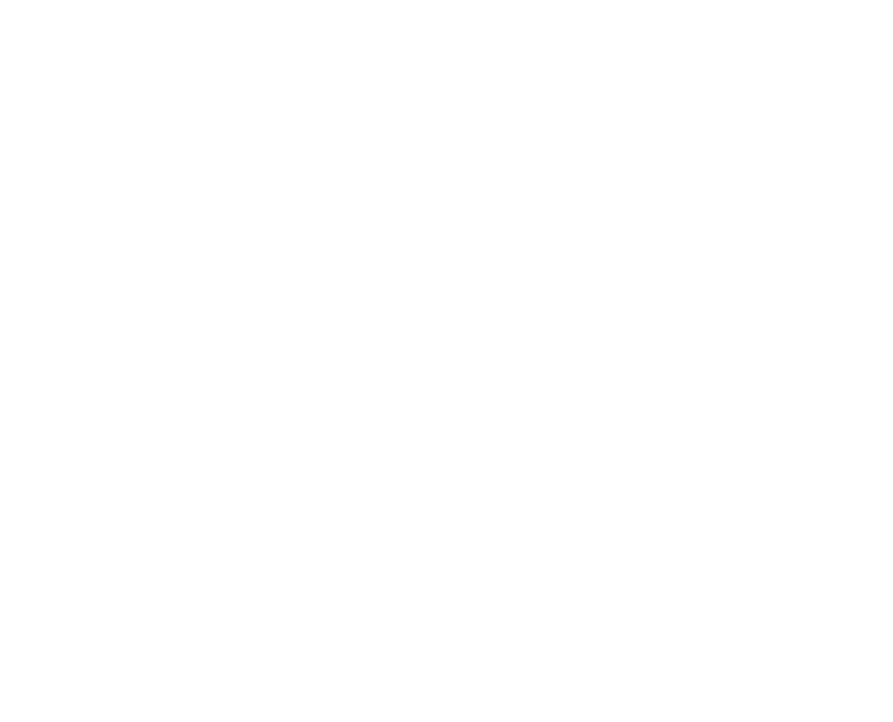
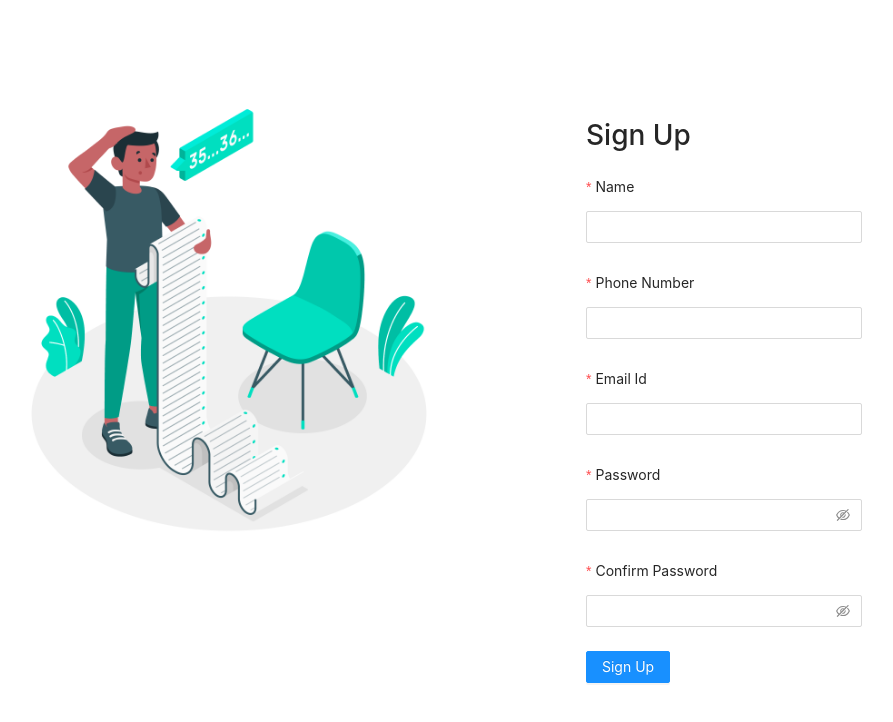
Before and after one commit to muditmahajan21/billsplit-frontend, a React (Create React App) app: page / in a window 1280 px wide. Before the commit this address had no page. Shown: the top 722 px of the page, without its empty margins (126-1019 px from the left). Built offline with nearby package versions, Linux system fonts and the light colour scheme.

Commit message:
add default route

```diff
--- a/src/App.js
+++ b/src/App.js
@@ -8,6 +8,7 @@ const App = () => {
   return (
     <>
       <Routes>
+      <Route path="/" element={<SignUp />} />
         <Route path="/signup" element={<SignUp />} />
       </Routes>
     </>
```
